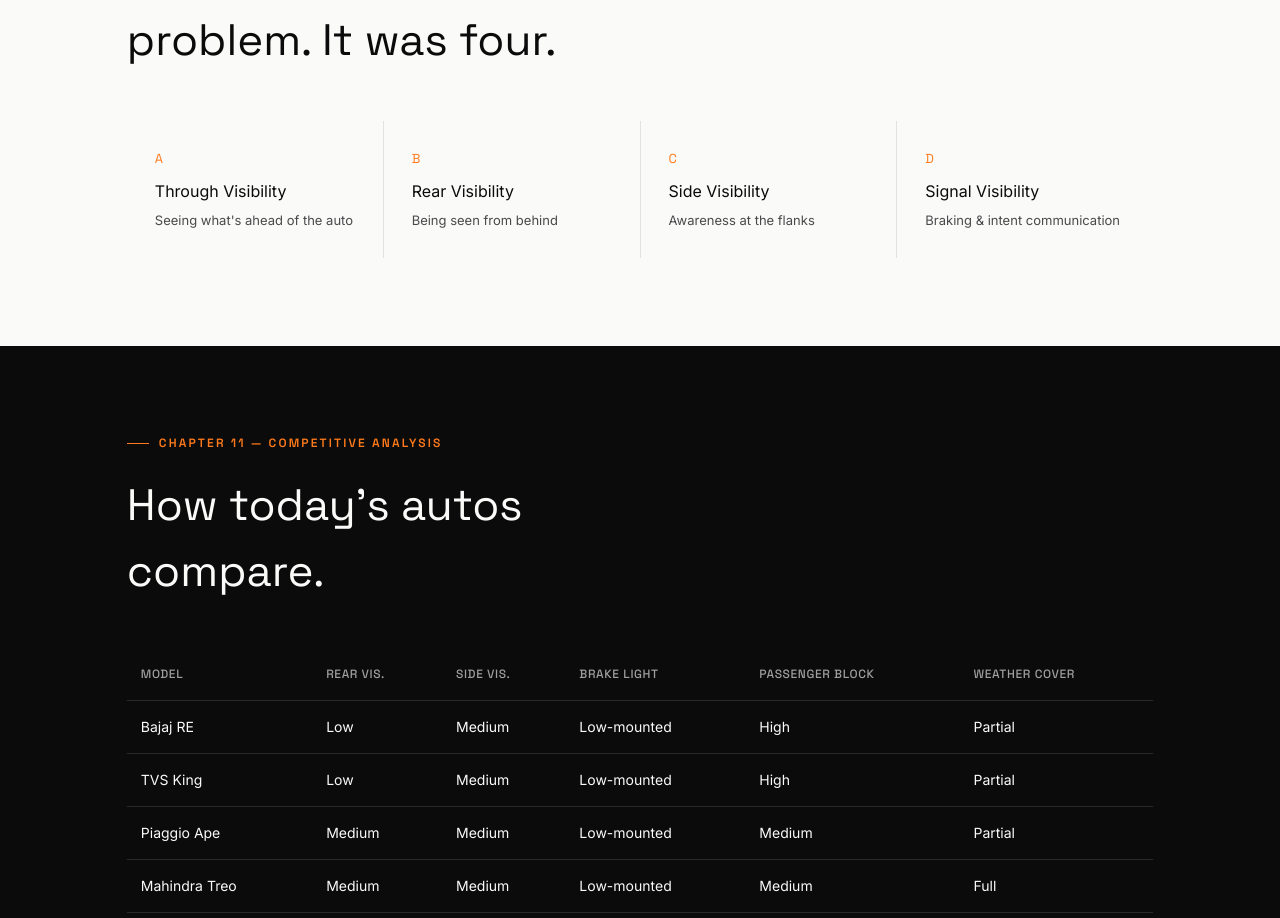
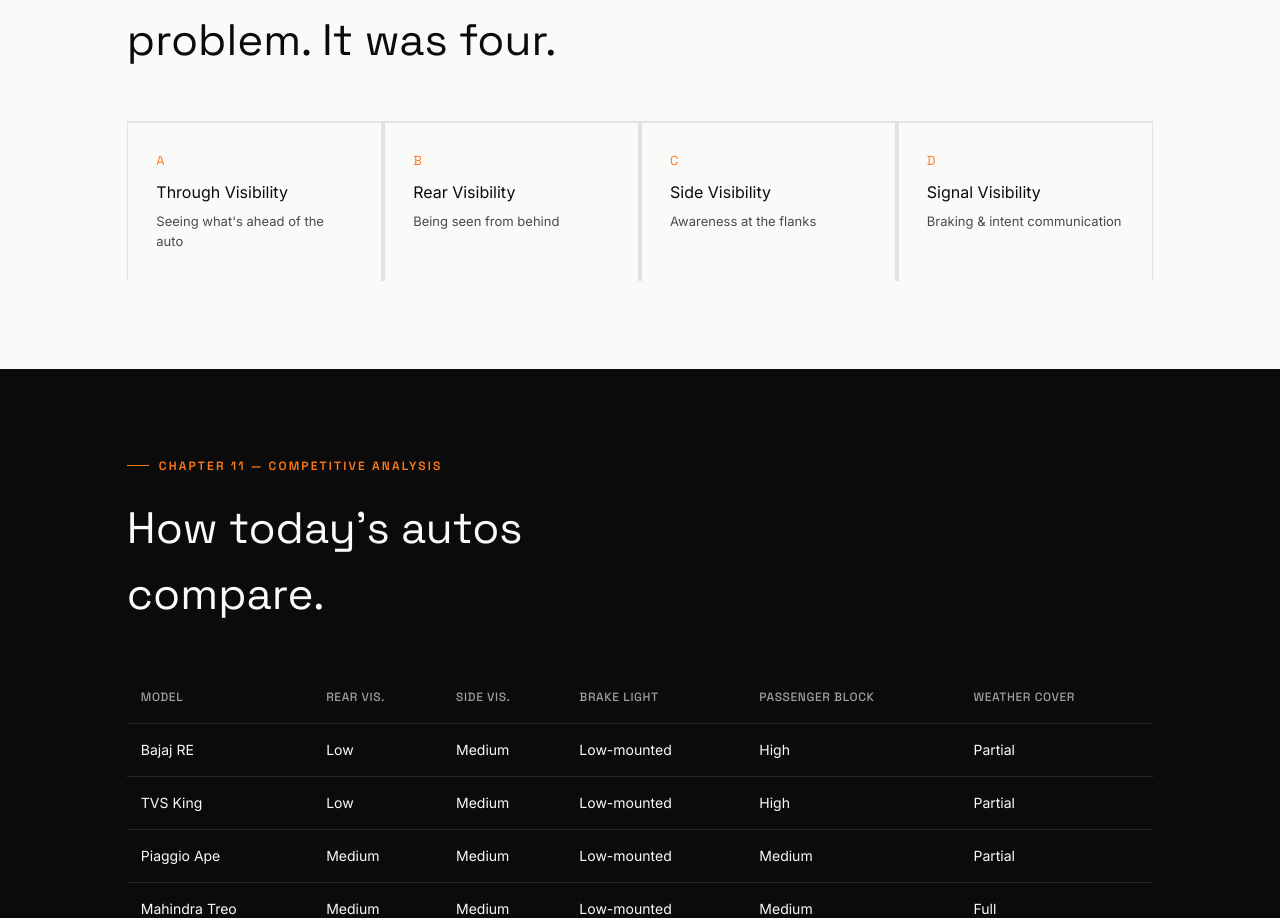
Before and after one commit to Dzignwithmathi/auto-vision-360, a Next.js app in the folder auto-vision-360/: page / in a window 1280 px wide. Shown: the part 8641-9559 px from the top of the page. Built offline with nearby package versions, Linux system fonts and the light colour scheme.

Commit message:
Refactor Reveal component with hover effects

```diff
--- a/auto-vision-360/components/sections/Synthesis.tsx
+++ b/auto-vision-360/components/sections/Synthesis.tsx
@@ -21,11 +21,14 @@
       </Reveal>
       <div className="grid sm:grid-cols-2 md:grid-cols-4 gap-px bg-line mt-12">
         {categories.map((c, i) => (
-          <Reveal key={c.letter} delay={i * 0.08}>
-            <div className="bg-paper p-7">
-              <div className="num">{c.letter}</div>
-              <p className="mt-2.5 text-base">{c.title}</p>
-              <p className="mt-2 text-[13px] text-ink-soft">{c.desc}</p>
+          <Reveal key={c.letter} delay={i * 0.08} className="h-full">
+            <div className="group relative h-full">
+              <div className="pointer-events-none absolute inset-0 frame-sweep opacity-0 transition-opacity duration-300 group-hover:opacity-100" />
+              <div className="relative h-full bg-paper p-7 m-[1.5px]">
+                <div className="num">{c.letter}</div>
+                <p className="mt-2.5 text-base">{c.title}</p>
+                <p className="mt-2 text-[13px] text-ink-soft">{c.desc}</p>
+              </div>
             </div>
           </Reveal>
         ))}
```
